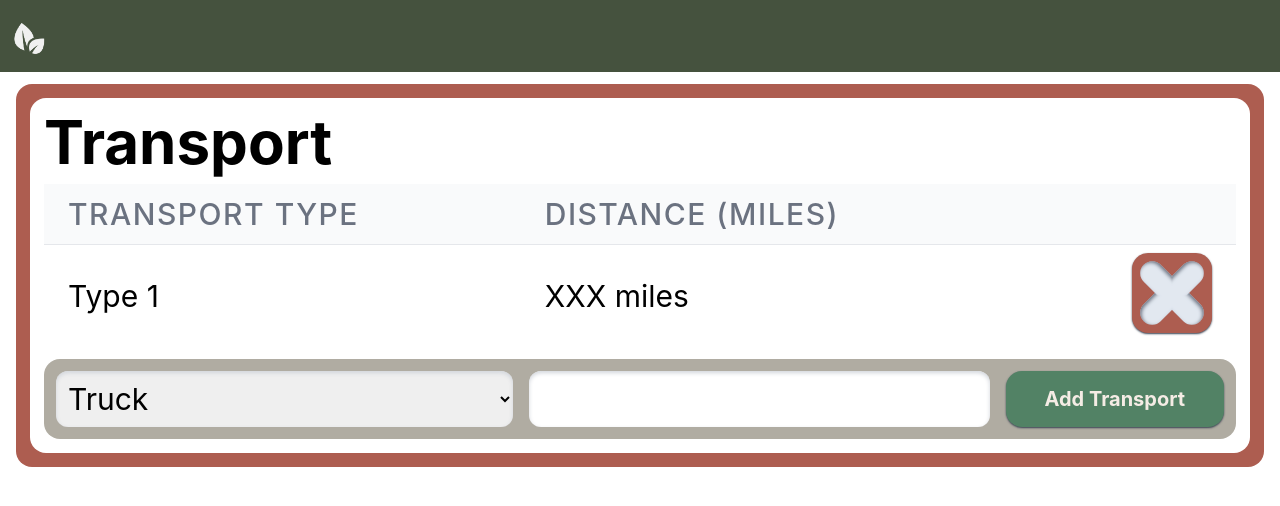
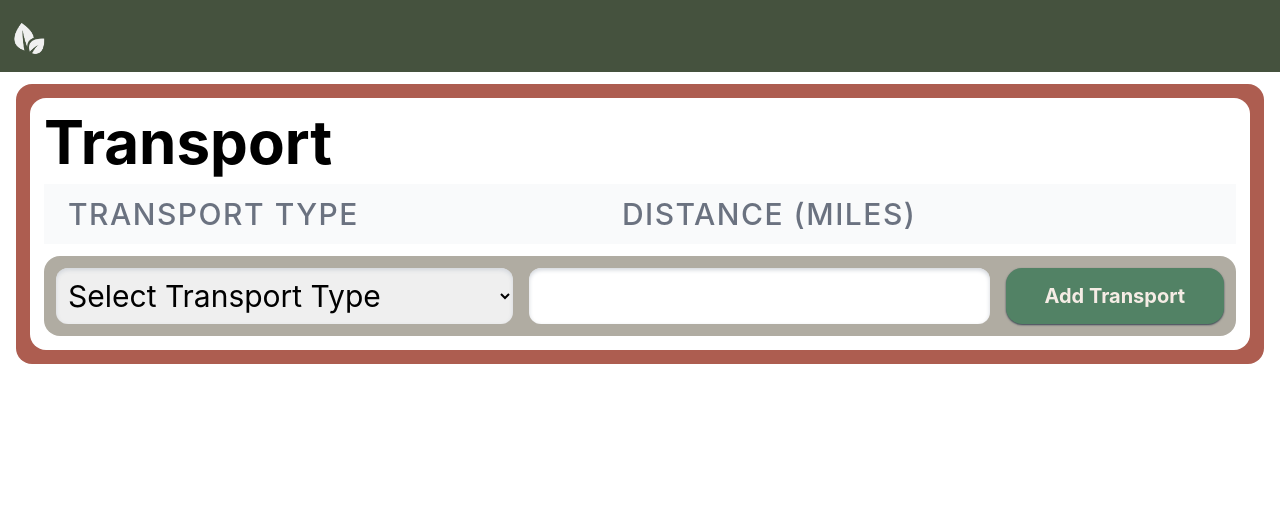
Before and after one commit to TseChapman/NoCO2, a React (Create React App) app: page /NoCO2/dashboard/inputForm in a window 1280 px wide. Shown: the top 506 px of the page. Built offline with nearby package versions, Linux system fonts and the light colour scheme.

Commit message:
Implement Transport Panel Logic

```diff
--- a/src/components/ActivityInputForm/ActivityInputFormPanel.js
+++ b/src/components/ActivityInputForm/ActivityInputFormPanel.js
@@ -1,10 +1,17 @@
+import { useState } from "react";
 import TransportFormPanel from "./TransportFormPanel";
 
 function ActivityInputFormPanel() {
+  const [activities, setActivities] = useState({
+    Transports:[],
+    Foods:[],
+    Utilities:[]
+  })
+
   return (
     <div>
       <div class="px-4">
-        <TransportFormPanel />
+        <TransportFormPanel activities={activities} setActivities={setActivities}/>
       </div>
     </div>
   );
--- a/src/components/ActivityInputForm/TransportFormPanel.js
+++ b/src/components/ActivityInputForm/TransportFormPanel.js
@@ -1,4 +1,47 @@
-function TransportFormPanel() {
+function TransportFormPanel({activities, setActivities}) {
+  const handleAddTransport = () => {
+    const transportTypeInput = document.getElementById('transportType');
+    const milesInput = document.getElementById('miles');
+
+    const transportType = transportTypeInput.value;
+    const miles = milesInput.value;
+
+    const numericRegex = /^[0-9]+(\.[0-9]+)?$/;
+
+    // Check valid inputs
+    if (transportType !== 'Select Transport Type' && miles !== '' && numericRegex.test(miles)) {
+      const newTransport = {
+        TransportType: transportType,
+        Miles: miles
+      }
+
+      // Update Transports list
+      setActivities((prevActivities) => ({
+        ...prevActivities,
+        Transports: [...prevActivities.Transports, newTransport]
+      }));
+
+      // Reset values
+      transportTypeInput.value = 'Select Transport Type';
+      milesInput.value = '';
+    } else {
+      console.warn("Invalid transport input");
+    }
+
+  };
+
+  const handleDeleteTransport = (transport) => {
+    // Delete the transport entry
+    const updatedTransports = activities.Transports.filter(
+      (item) => item !== transport
+    );
+
+    setActivities((prevActivities) => ({
+      ...prevActivities,
+      Transports: updatedTransports
+    }));
+  };
+
   return (
     <div class="w-full bg-matrix rounded-2xl p-3.5">
       <div class="w-full h-full rounded-2xl bg-white p-3.5 overflow-y-auto">
@@ -24,17 +67,21 @@ function TransportFormPanel() {
             </tr>
           </thead>
           <tbody class="bg-white divide-y divide-gray-200">
-            <tr>
+            {activities.Transports.map((transport, idx) => (
+              <tr key={idx}>
                 <td class="md:px-6 px-2 py-2 whitespace-nowrap w-2/5 lg:text-3xl md:text-2xl text-xl">
-                Type 1
+                  {transport.TransportType}
                 </td>
                 <td class="md:px-6 px-2 py-2 whitespace-nowrap w-2/5 lg:text-3xl md:text-2xl text-xl">
-                XXX miles
+                  {transport.Miles}
                 </td>
                 <td class="md:px-6 px-2 py-2">
                   <div class="flex items-center">
                     <div class="ml-auto">
-                    <button class="md:w-20 md:h-20 w-16 h-16 bg-matrix rounded-2xl relative shadow-sm shadow-gray-700 hover:shadow-md hover:shadow-gray-700">
+                      <button
+                        class="md:w-20 md:h-20 w-16 h-16 bg-matrix rounded-2xl relative shadow-sm shadow-gray-700 hover:shadow-md hover:shadow-gray-700"
+                        onClick={() => handleDeleteTransport(transport)}
+                      >
                         <div class="absolute top-1/2 left-1/2 transform -translate-x-1/2 -translate-y-1/2">
                           <div class="md:w-20 md:h-6 w-16 h-4 bg-slate-200 rounded-full rotate-45 absolute top-1/2 left-1/2 transform -translate-x-1/2 -translate-y-1/2 mix-blend-lighten shadow-inner shadow-gray-500"></div>
                           <div class="md:w-20 md:h-6 w-16 h-4 bg-slate-200 rounded-full -rotate-45 absolute top-1/2 left-1/2 transform -translate-x-1/2 -translate-y-1/2 mix-blend-lighten shadow-inner shadow-gray-500"></div>
@@ -44,31 +91,45 @@ function TransportFormPanel() {
                   </div>
                 </td>
               </tr>
+            ))}
+
           </tbody>
         </table>
         <div class="w-full flex md:flex-row flex-col bg-cloudy rounded-2xl">
           <div class="md:w-2/5 w-full h-20 py-3 pl-3 pr-2">
-            <select class="px-2 border-none outline-none shadow-inner shadow-gray-300 rounded-xl lg:text-3xl md:text-2xl text-xl text-left w-full h-full" name="transport_method">
+            <select
+              id="transportType"
+              class="px-2 border-none outline-none shadow-inner shadow-gray-300 rounded-xl lg:text-3xl md:text-2xl text-xl text-left w-full h-full"
+              name="transport_method"
+              defaultValue="Select Transport Type"
+            >
+              <option value="Select Transport Type">Select Transport Type</option>
               <option value="Truck">Truck</option>
-              <option value="4_Door_Petrol_Car">4 Door Petrol Car</option>
-              <option value="Medium_Diesel_Powered_Car">Medium Diesel-Powered Car</option>
+              <option value="4 Door Petrol_Car">4 Door Petrol Car</option>
+              <option value="Medium Diesel-Powered Car">Medium Diesel-Powered Car</option>
               <option value="Plane">Plane Travel</option>
               <option value="Motorbike">Motorbike</option>
               <option value="Bus">Bus</option>
-              <option value="Electric_Vehicle">Electric Vehicle</option>
+              <option value="Electric Vehicle">Electric Vehicle</option>
               <option value="Train">Train Travel</option>
               <option value="Ferry">Ferry</option>
             </select>
           </div>
           <div class="md:w-2/5 w-full h-20 py-3 px-2">
             <input
+              id="miles"
               class="px-3 border-none outline-none shadow-inner shadow-gray-300 rounded-xl lg:text-3xl md:text-2xl text-xl text-left w-full h-full"
               name="transport_mpg"
               type='text'
             />
           </div>
           <div class="md:w-1/5 w-full h-20 py-3 pr-3 pl-2">
-            <button class="bg-limeGreen shadow-sm shadow-gray-700 hover:shadow-md hover:shadow-gray-700 rounded-2xl w-full h-full lg:text-xl md:text-base text-2xl text-merino font-bold px-2">Add Transport</button>
+            <button
+              class="bg-limeGreen shadow-sm shadow-gray-700 hover:shadow-md hover:shadow-gray-700 rounded-2xl w-full h-full lg:text-xl md:text-base text-2xl text-merino font-bold px-2"
+              onClick={handleAddTransport}
+            >
+              Add Transport
+            </button>
           </div>
         </div>
       </div>
```
Lines whose indentation alone changed are shown as unchanged.
